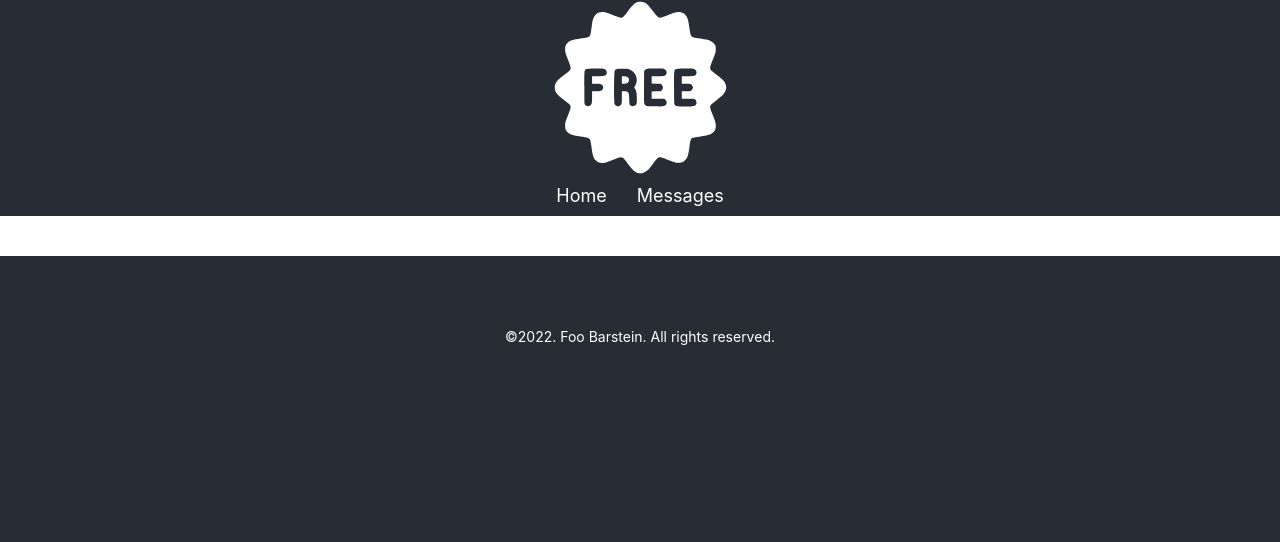
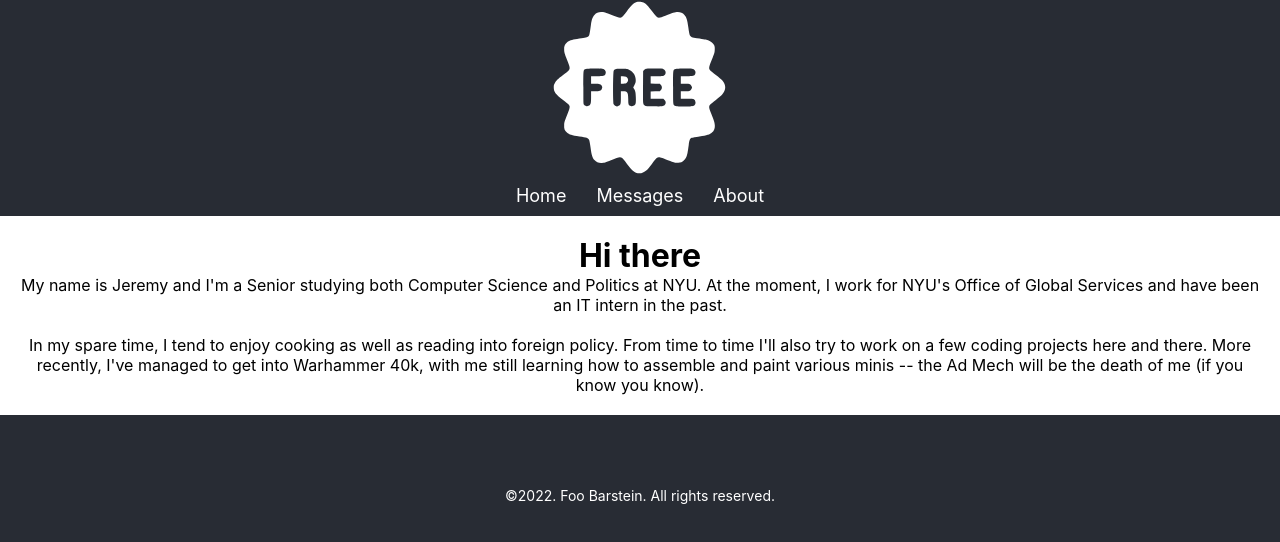
Before and after one commit to agiledev-students-fall2023/3-simple-mern-stack-app-zc2126, a React (Create React App) app in the folder front-end/: page /about in a window 1280 px wide. Shown: the top 542 px of the page. Built offline with nearby package versions, Linux system fonts and the light colour scheme.

Commit message:
Added About page and quick self-intro

```diff
--- /dev/null
+++ b/front-end/src/About.js
@@ -0,0 +1,21 @@
+import './About.css'
+
+/**
+ * A React component that represents the Home page of the app.
+ * @param {*} param0 an object holding any props passed to this component from its parent component
+ * @returns The contents of this component, in JSX form.
+ */
+const About = props => {
+  return (
+    <>
+      <h1>Hi there</h1>
+
+      <p>My name is Jeremy and I'm a Senior studying both Computer Science and Politics at NYU. At the moment, I work for NYU's Office of Global Services and have been an IT intern in the past.</p>
+      <br></br>
+      <p>In my spare time, I tend to enjoy cooking as well as reading into foreign policy. From time to time I'll also try to work on a few coding projects here and there. More recently, I've managed to get into Warhammer 40k, with me still learning how to assemble and paint various minis -- the Ad Mech will be the death of me (if you know you know).</p>
+    </>
+  )
+}
+
+// make this component available to be imported into any other file
+export default About
--- a/front-end/src/App.js
+++ b/front-end/src/App.js
@@ -5,6 +5,7 @@ import MessageStandalone from './MessageStandalone'
 import Home from './Home'
 import Header from './Header'
 import Footer from './Footer'
+import About from './About'
 
 const App = props => {
   return (
@@ -24,6 +25,9 @@ const App = props => {
               path="/messages/:messageId"
               element={<MessageStandalone />}
             />
+
+            {/* a route for the about us page */}
+            <Route path="/about" element={<About />} />
           </Routes>
         </main>
         <Footer />
--- a/front-end/src/Header.js
+++ b/front-end/src/Header.js
@@ -21,6 +21,9 @@ const Header = props => {
           <li className="nav-item">
             <Link to="/messages">Messages</Link>
           </li>
+          <li className="nav-item">
+            <Link to="/about">About</Link>
+          </li>
         </ul>
       </nav>
     </header>
```
Also changed, not shown: front-end/src/About.css (added).
